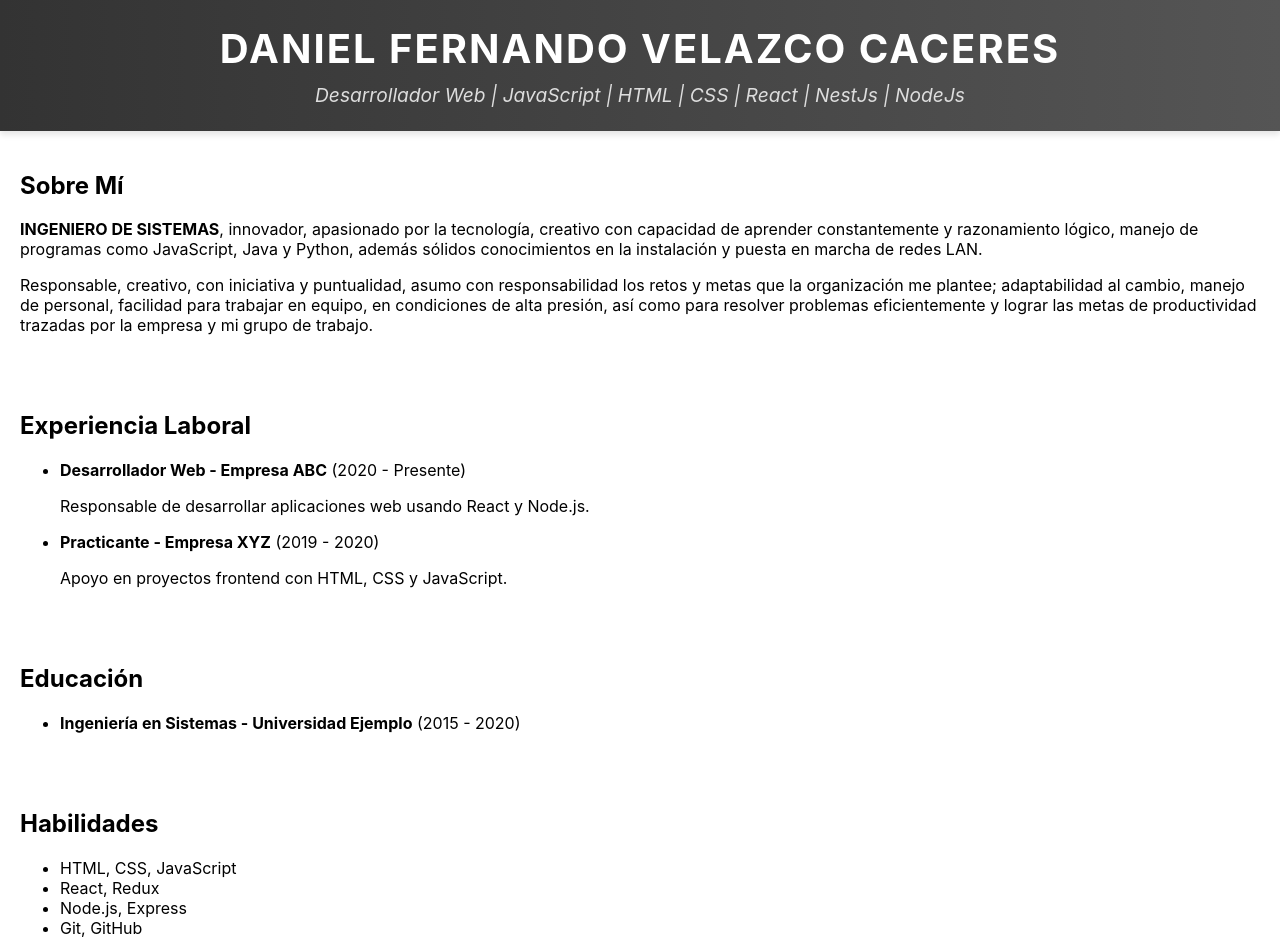
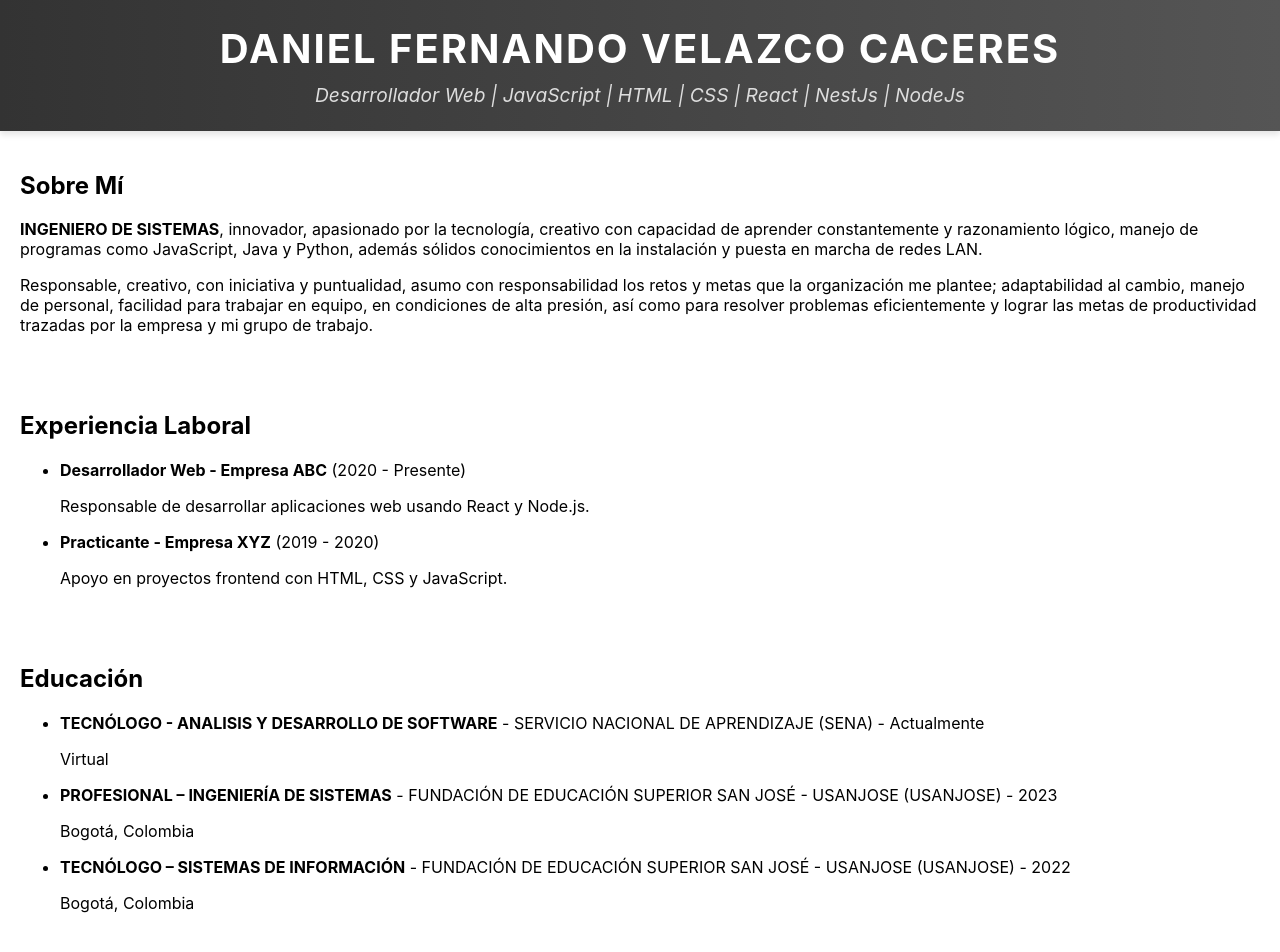
Before and after one commit to DanielFernandoVelazco/DanielFernandoVelazco.github.io, a React (Create React App) app: page / in a window 1280 px wide. Shown: the top 952 px of the page. Built offline with nearby package versions, Linux system fonts and the light colour scheme.

Commit message:
Se actializa la educacion

```diff
--- a/src/components/Education.jsx
+++ b/src/components/Education.jsx
@@ -5,7 +5,28 @@ const Education = () => (
         <h2>Educación</h2>
         <ul>
             <li>
-                <strong>Ingeniería en Sistemas - Universidad Ejemplo</strong> (2015 - 2020)
+                <p>
+                    <strong>TECNÓLOGO - ANALISIS Y DESARROLLO DE SOFTWARE</strong> - SERVICIO NACIONAL DE APRENDIZAJE (SENA) - Actualmente
+                </p>
+                <p>
+                    Virtual
+                </p>
+            </li>
+            <li>
+                <p>
+                    <strong>PROFESIONAL – INGENIERÍA DE SISTEMAS</strong> - FUNDACIÓN DE EDUCACIÓN SUPERIOR SAN JOSÉ - USANJOSE (USANJOSE) - 2023
+                </p>
+                <p>
+                    Bogotá, Colombia
+                </p>
+            </li>
+            <li>
+                <p>
+                    <strong>TECNÓLOGO – SISTEMAS DE INFORMACIÓN</strong> - FUNDACIÓN DE EDUCACIÓN SUPERIOR SAN JOSÉ - USANJOSE (USANJOSE) - 2022
+                </p>
+                <p>
+                    Bogotá, Colombia
+                </p>
             </li>
         </ul>
     </section>
```
